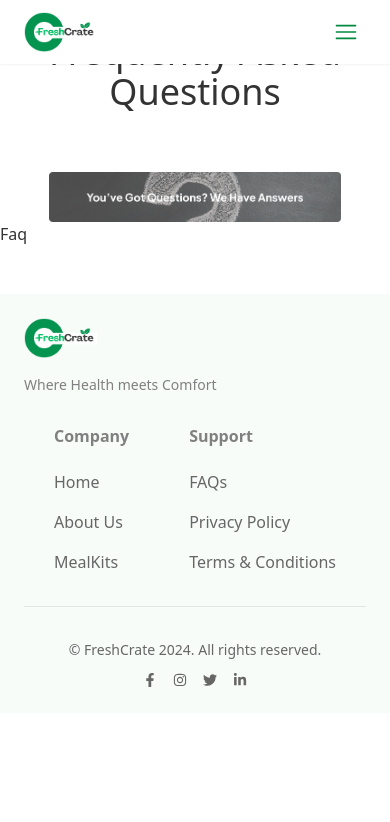
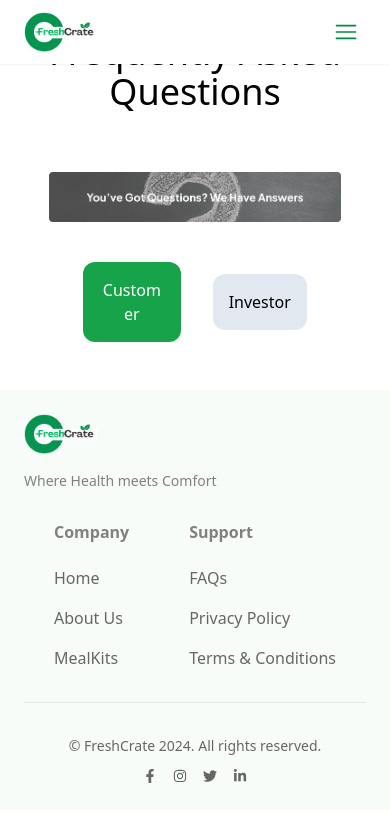
Before and after one commit to FreshCrate/freshcrate-web, a React (Vite) app: page /faq in a window 390 px wide. Shown: the top 822 px of the page. Built offline with nearby package versions, Linux system fonts and the light colour scheme.

Commit message:
added 2 buttons

```diff
--- a/src/components/Faqs.tsx
+++ b/src/components/Faqs.tsx
@@ -8,12 +8,18 @@
         <title>FAQ - Freshcrate</title>
         <meta name="description" content="Frequently Asked Questions about Freshcrate." />
       </Helmet>
-      <h1 className="py-8 text-4xl text-center">Frequently Asked Questions</h1>
+      <h1 className="py-8 text-4xl text-center text-black">Frequently Asked Questions</h1>
       {/* Rest of the FAQ content */}
+
+      <div className="w-9/12 justify-center items-center mx-auto">
       <img src={faq_header} alt="FAQ Icon"
-      className="w-9/12 mx-auto md:pt-9 pt-7" />
+      className="md:pt-9 pt-7" />
 
-      Faq
+      <div className="flex mt-10 mb-6 w-4/6 gap-8 justify-center items-center mx-auto">
+          <button className="bg-green-600 p-4 rounded-xl w-1/2 text-white">Customer</button>
+          <button className="bg-slate-200 border-slate-900 p-4 rounded-xl w-1/2 text-black">Investor</button>
+      </div>
+    </div>
     </div>
   );
 };
```
